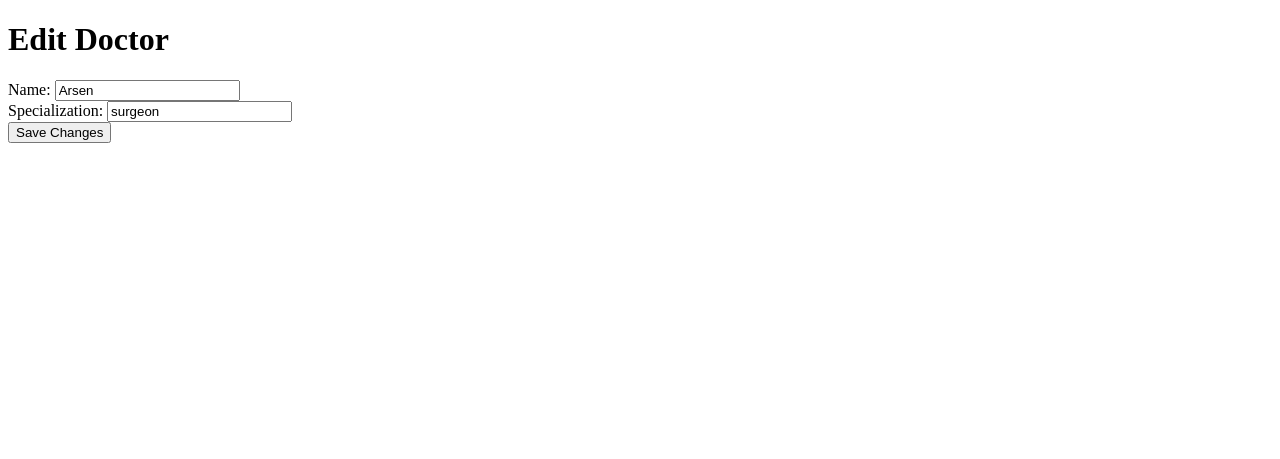
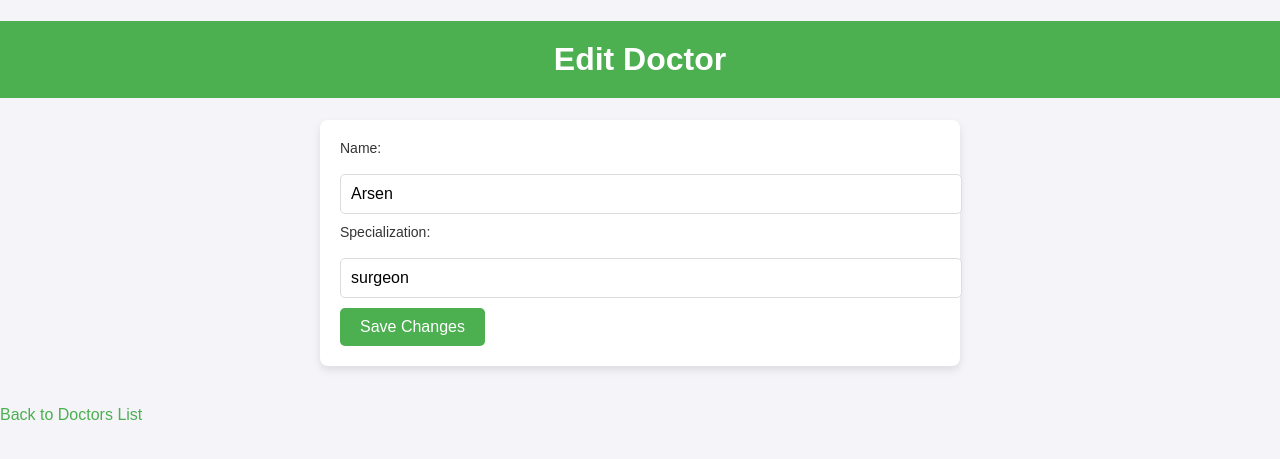
Before and after one commit to F1ckzArd/onlineclinic, a Flask app: template templates/edit_doctor.html in a window 1280 px wide. Shown: the top 459 px of the page. Run offline with Flask 3, Linux system fonts and the light colour scheme; the template is opened without the code that fills it: values that come from a table or form of the project are taken from there, others are empty; data comes from the database, SQL or seed files in the repository.

Commit message:
Update edit_doctor.html

```diff
--- a/templates/edit_doctor.html
+++ b/templates/edit_doctor.html
@@ -3,11 +3,77 @@
 <head>
     <meta charset="UTF-8">
     <title>Edit Doctor</title>
+    <style>
+        body {
+            font-family: Arial, sans-serif;
+            background-color: #f4f4f9;
+            margin: 0;
+            padding: 0;
+        }
+
+        h1 {
+            text-align: center;
+            color: #333;
+            padding: 20px;
+            background-color: #4CAF50;
+            color: white;
+        }
+
+        form {
+            max-width: 600px;
+            margin: 20px auto;
+            padding: 20px;
+            background-color: white;
+            border-radius: 8px;
+            box-shadow: 0 4px 8px rgba(0, 0, 0, 0.1);
+        }
+
+        label {
+            font-size: 14px;
+            margin-bottom: 8px;
+            display: block;
+            color: #333;
+        }
+
+        input[type="text"] {
+            width: 100%;
+            padding: 10px;
+            margin: 10px 0;
+            border: 1px solid #ddd;
+            border-radius: 5px;
+            font-size: 16px;
+        }
+
+        button {
+            padding: 10px 20px;
+            color: white;
+            background-color: #4CAF50;
+            border: none;
+            border-radius: 5px;
+            font-size: 16px;
+            cursor: pointer;
+        }
+
+        button:hover {
+            background-color: #45a049;
+        }
+
+        a {
+            display: inline-block;
+            margin-top: 20px;
+            text-decoration: none;
+            color: #4CAF50;
+            font-size: 16px;
+        }
+
+        a:hover {
+            color: #45a049;
+        }
+    </style>
 </head>
 <body>
     <h1>Edit Doctor</h1>
-    <form action="/doctors/{{ doctor.id }}" method="POST">
-        <input type="hidden" name="_method" value="PUT">
+    <form action="/doctors/{{ doctor.id }}/edit" method="POST">
         <label for="name">Name:</label>
         <input type="text" id="name" name="name" value="{{ doctor.name }}" required>
         <br>
@@ -16,5 +82,6 @@
         <br>
         <button type="submit">Save Changes</button>
     </form>
+    <a href="/doctors">Back to Doctors List</a>
 </body>
 </html>
```
